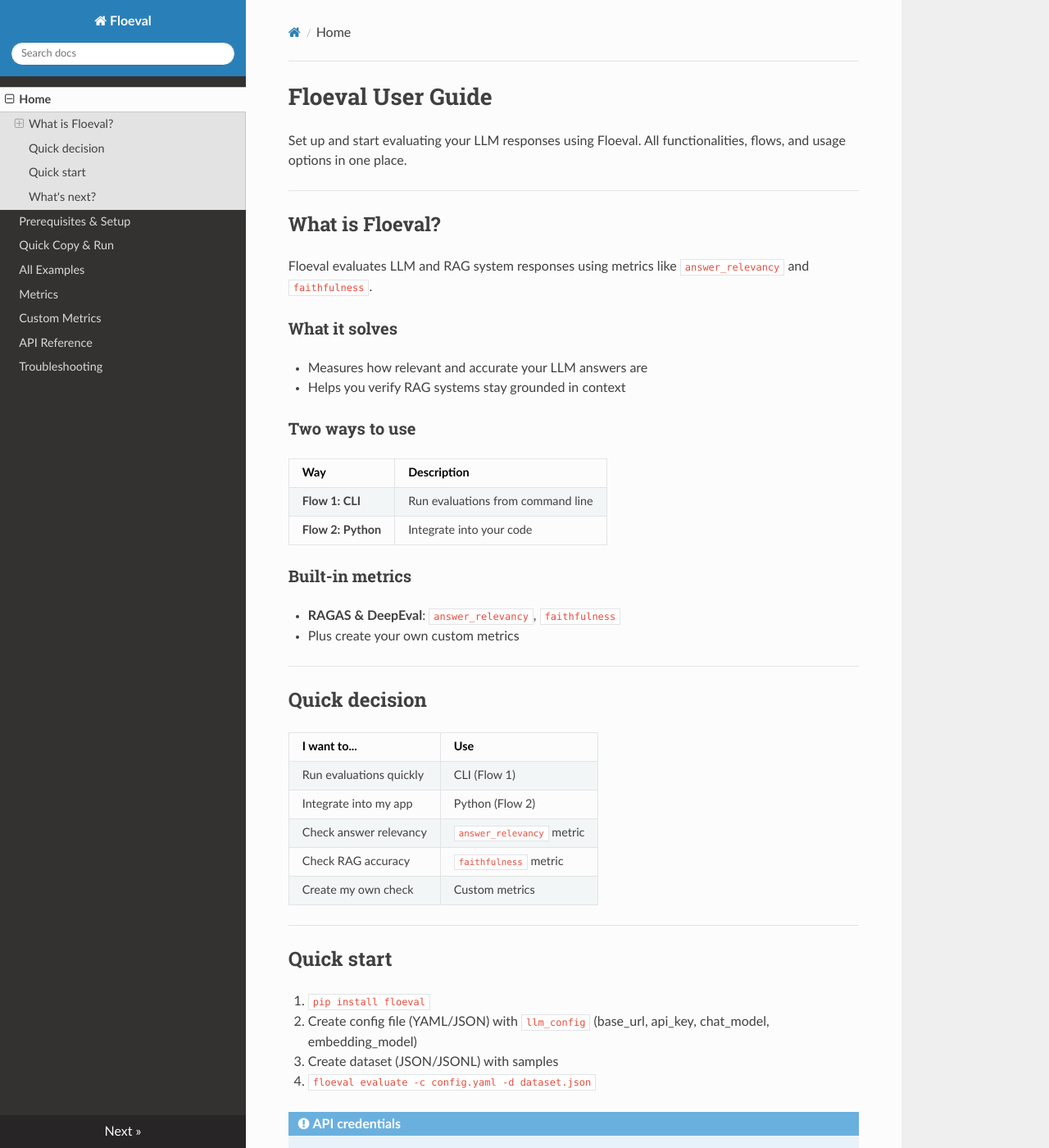
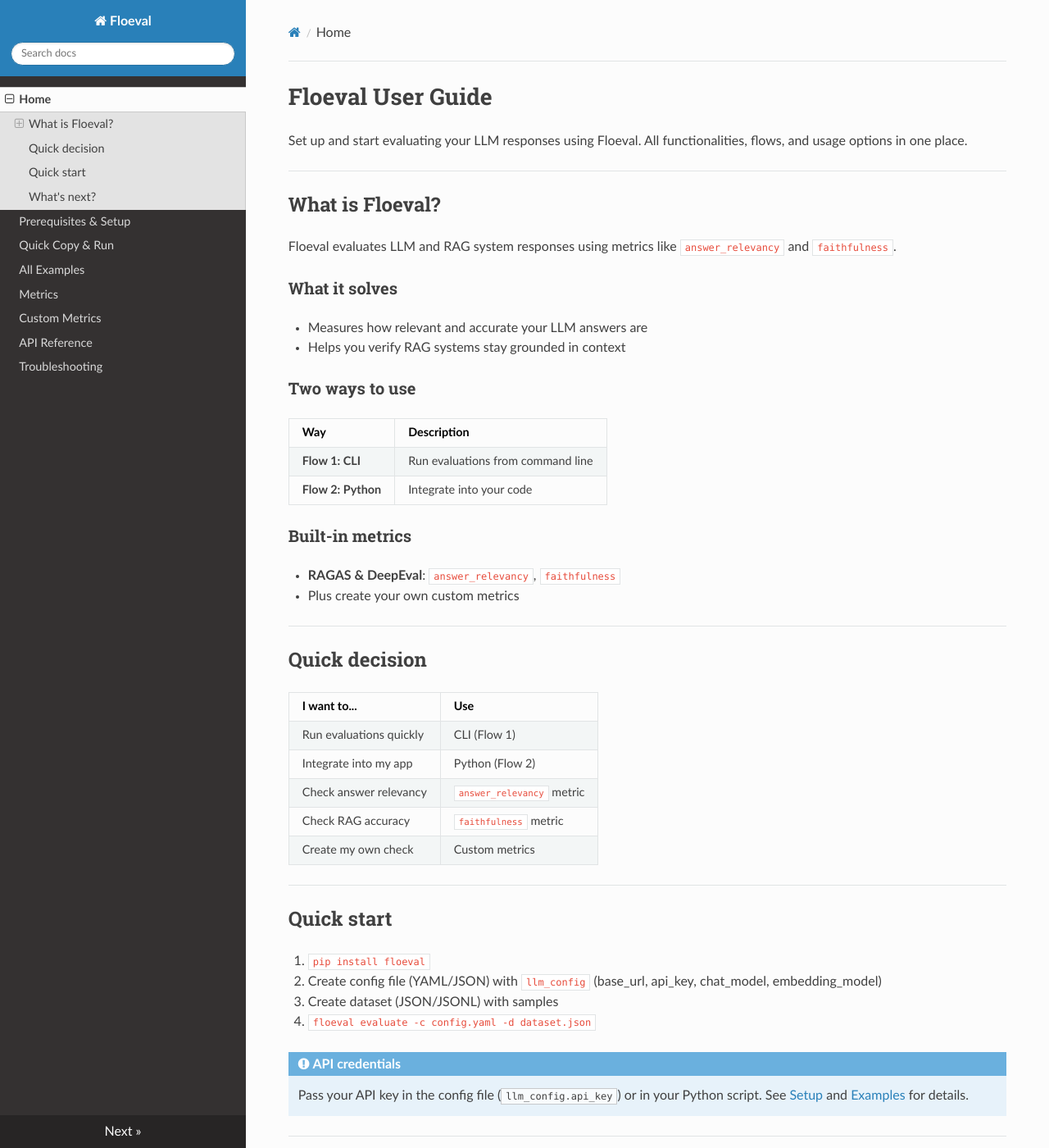
Before and after one commit to FloTorch/floeval, an MkDocs documentation site: the page built from docs/index.md, in a window 1280 px wide and 1400 px high. Shown: the whole window at 82% size. Built offline with MkDocs 1.6.1, drawn with Linux system fonts in a browser that asks for light colours; nearby versions of some CDN libraries; a script that is not in the unit is left out.

Commit message:
Add extra.css for navigation content styling

```diff
--- /dev/null
+++ b/docs/stylesheets/extra.css
@@ -0,0 +1,3 @@
+.wy-nav-content {
+    max-width: 1100px;
+}
--- a/mkdocs.yml
+++ b/mkdocs.yml
@@ -37,3 +37,6 @@
 
 plugins:
   - search
+
+extra_css:
+  - stylesheets/extra.css
```
